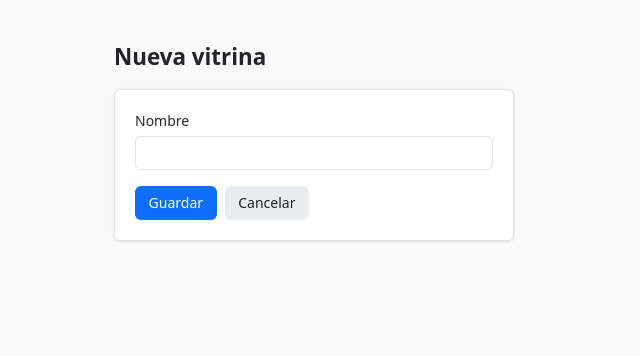
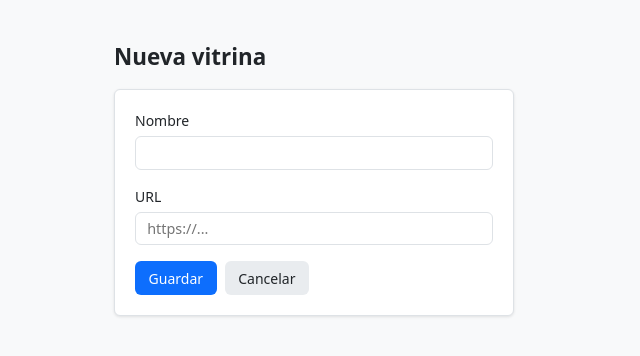
Before and after one commit to lima-uam/museoman, a Django app: page /catalog/vitrinas/nueva/ in a window 1280 px wide. Shown: the part 51-407 px from the top of the page, without its empty margins (0-640 px from the left). Run offline with Django 5.2, Linux system fonts and the light colour scheme; the visitor is signed in with stand-in values (Sample User, id 1).

Commit message:
feat(catalog): add optional URL field to Vitrina

```diff
--- a/apps/catalog/forms.py
+++ b/apps/catalog/forms.py
@@ -13,6 +13,9 @@ class TipoForm(forms.ModelForm):
 class VitrinaForm(forms.ModelForm):
     class Meta:
         model = Vitrina
-        fields = ["nombre"]
-        labels = {"nombre": "Nombre"}
-        widgets = {"nombre": forms.TextInput(attrs={"class": "form-control"})}
+        fields = ["nombre", "url"]
+        labels = {"nombre": "Nombre", "url": "URL"}
+        widgets = {
+            "nombre": forms.TextInput(attrs={"class": "form-control"}),
+            "url": forms.URLInput(attrs={"class": "form-control", "placeholder": "https://..."}),
+        }
--- a/apps/catalog/models.py
+++ b/apps/catalog/models.py
@@ -18,6 +18,7 @@ class Tipo(models.Model):
 class Vitrina(models.Model):
     numero = models.PositiveIntegerField(unique=True, verbose_name="número")
     nombre = models.CharField(max_length=100, verbose_name="nombre", blank=True, default="")
+    url = models.URLField(max_length=500, blank=True, default="", verbose_name="URL")
     created_at = models.DateTimeField(auto_now_add=True)
     updated_at = models.DateTimeField(auto_now=True)
 
--- a/templates/catalog/vitrina_list.html
+++ b/templates/catalog/vitrina_list.html
@@ -10,12 +10,13 @@
 <div class="card">
   <div class="table-wrap">
     <table>
-      <thead><tr><th>Nº</th><th>Nombre</th><th>Acciones</th></tr></thead>
+      <thead><tr><th>Nº</th><th>Nombre</th><th>URL</th><th>Acciones</th></tr></thead>
       <tbody>
         {% for vitrina in vitrinas %}
         <tr>
           <td>{{ vitrina.numero }}</td>
           <td>{{ vitrina.nombre|default:"—" }}</td>
+          <td>{% if vitrina.url %}<a href="{{ vitrina.url }}" target="_blank" rel="noopener">{{ vitrina.url }}</a>{% else %}—{% endif %}</td>
           <td>
               <a href="{% url 'catalog:vitrina_update' vitrina.pk %}" class="btn btn-sm btn-secondary">Editar</a>
             <a href="{% url 'catalog:vitrina_delete' vitrina.pk %}" class="btn btn-sm btn-danger">Eliminar</a>
```
Also changed, not shown: apps/catalog/migrations/0003_add_url_to_vitrina.py (added).
